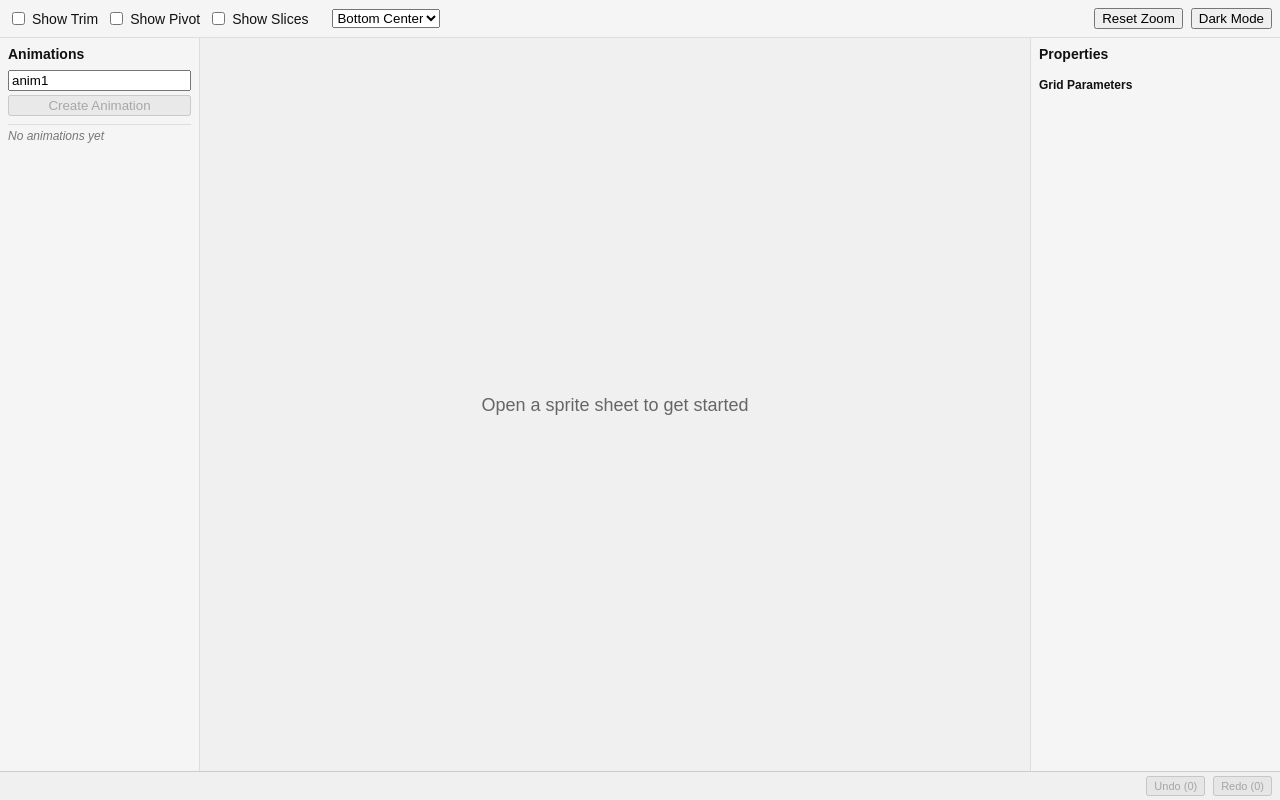
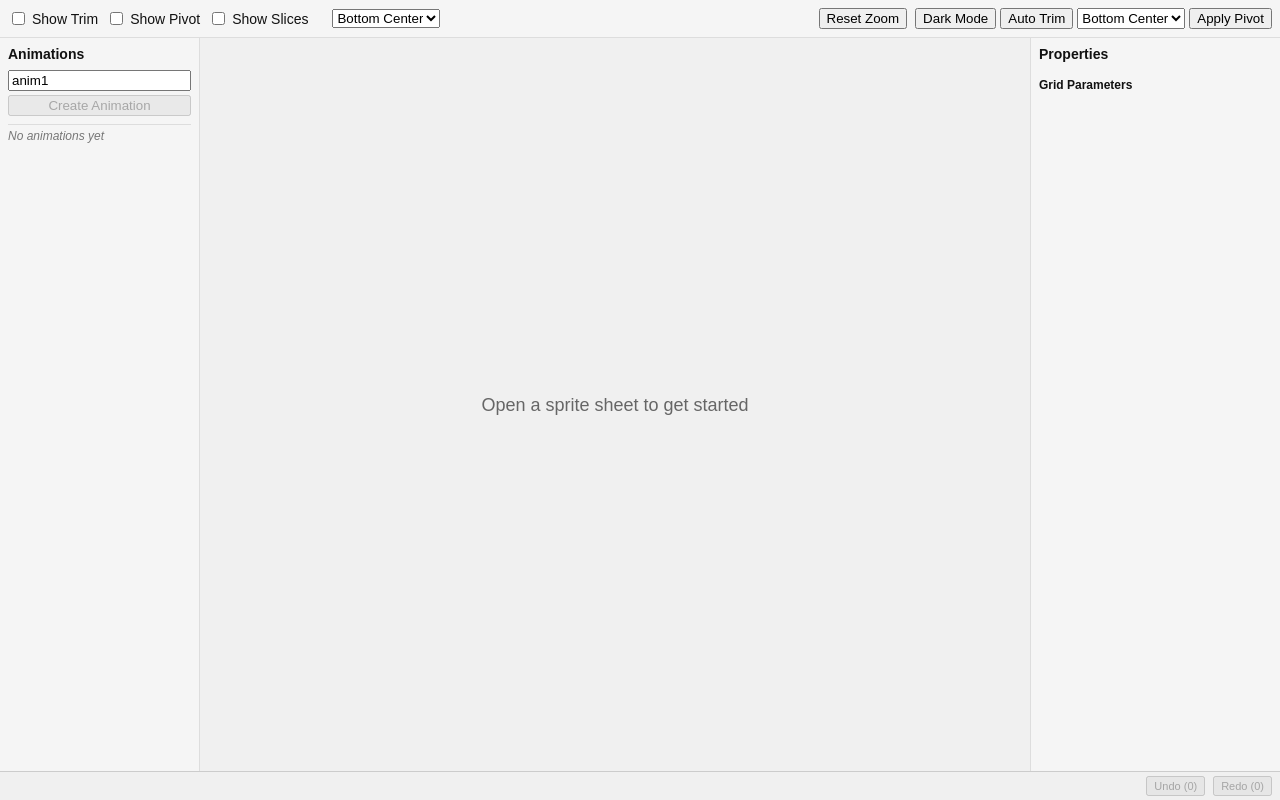
Before and after one commit to mjcarpenter17/2dSpriteAnimationTool, a React (Vite) app in the folder rebuild/: page / in a window 1280 px wide. Built offline with nearby package versions, Linux system fonts and the light colour scheme.

Commit message:
feat(ui): show trim (cyan) & pivot (fuchsia) overlays and relocate auto buttons to toolbar

```diff
--- a/rebuild/src/renderer/App.tsx
+++ b/rebuild/src/renderer/App.tsx
@@ -316,11 +316,17 @@ function App() {
           onToggleSlices={() => setShowSlices(v => !v)}
           onPivotStrategyChange={handlePivotStrategyChange}
           onZoomReset={handleZoomReset}
-          extraButtons={<button onClick={() => {
-            const next = theme === 'dark' ? 'light' : 'dark';
-            (window as any).api.send('theme:set', next);
-            setTheme(next);
-          }}>{theme === 'dark' ? 'Light Mode' : 'Dark Mode'}</button>}
+          extraButtons={<div style={{ display:'flex', gap:4 }}>
+            <button onClick={() => { const next = theme === 'dark' ? 'light' : 'dark'; (window as any).api.send('theme:set', next); setTheme(next); }}>{theme === 'dark' ? 'Light Mode' : 'Dark Mode'}</button>
+            <button onClick={runAutoTrim} title="Auto-trim selected frames">Auto Trim</button>
+            <select value={pivotStrategy} onChange={e=> setPivotStrategy(e.target.value as PivotStrategy)} title="Pivot strategy">
+              <option value="bottom-center">Bottom Center</option>
+              <option value="center">Center</option>
+              <option value="top-left">Top Left</option>
+              <option value="top-right">Top Right</option>
+            </select>
+            <button onClick={runAutoPivot} title="Auto pivot selected frames">Apply Pivot</button>
+          </div>}
         />
 
         <div style={{ flex: 1, display: 'flex' }}>
@@ -364,16 +370,6 @@ function App() {
                   height: activeSheet.sheet.height * appState.zoomMgr.scale
                 }}
               >
-                <div style={{ position:'absolute', zIndex:20, top:4, left:4, display:'flex', alignItems:'center', gap:4, background:'rgba(255,255,255,0.6)', padding:4, borderRadius:4, fontSize:10 }}>
-                  <button style={{ fontSize:10 }} onClick={runAutoTrim} title="Auto-trim selected frames">Auto Trim</button>
-                  <select value={pivotStrategy} onChange={e=> setPivotStrategy(e.target.value as PivotStrategy)} title="Pivot strategy">
-                    <option value="bottom-center">Bottom Center</option>
-                    <option value="center">Center</option>
-                    <option value="top-left">Top Left</option>
-                    <option value="top-right">Top Right</option>
-                  </select>
-                  <button style={{ fontSize:10 }} onClick={runAutoPivot} title="Auto pivot selected frames">Apply Pivot</button>
-                </div>
                 <div
                   style={{
                     position: 'absolute',
@@ -387,6 +383,19 @@ function App() {
                 >
                   <img src={activeSheet.image.src} style={{ position: 'absolute', left:0, top:0, width: activeSheet.sheet.width, height: activeSheet.sheet.height, userSelect:'none', pointerEvents:'none' }} />
                   {renderGrid(activeSheet)}
+                  {/* Trim & pivot overlays */}
+                  {showTrim && activeSheet.sheet.allFrameRects().map(fr => {
+                    const store = appState.overrides.getSheet(activeSheet.sheet.path);
+                    const tr = store.getTrim(fr.index);
+                    if (!tr) return null;
+                    return <div key={'trim-'+fr.index} style={{ position:'absolute', left: tr.x, top: tr.y, width: tr.w, height: tr.h, border:'1px solid cyan', pointerEvents:'none', boxSizing:'border-box' }} />;
+                  })}
+                  {showPivot && activeSheet.sheet.allFrameRects().map(fr => {
+                    const store = appState.overrides.getSheet(activeSheet.sheet.path);
+                    const pv = store.getPivot(fr.index);
+                    if (!pv) return null;
+                    return <div key={'pivot-'+fr.index} style={{ position:'absolute', left: pv.x-2, top: pv.y-2, width:4, height:4, background:'fuchsia', border:'1px solid #000', borderRadius:'50%', pointerEvents:'none' }} />;
+                  })}
                 </div>
               </div>
             )}
```
